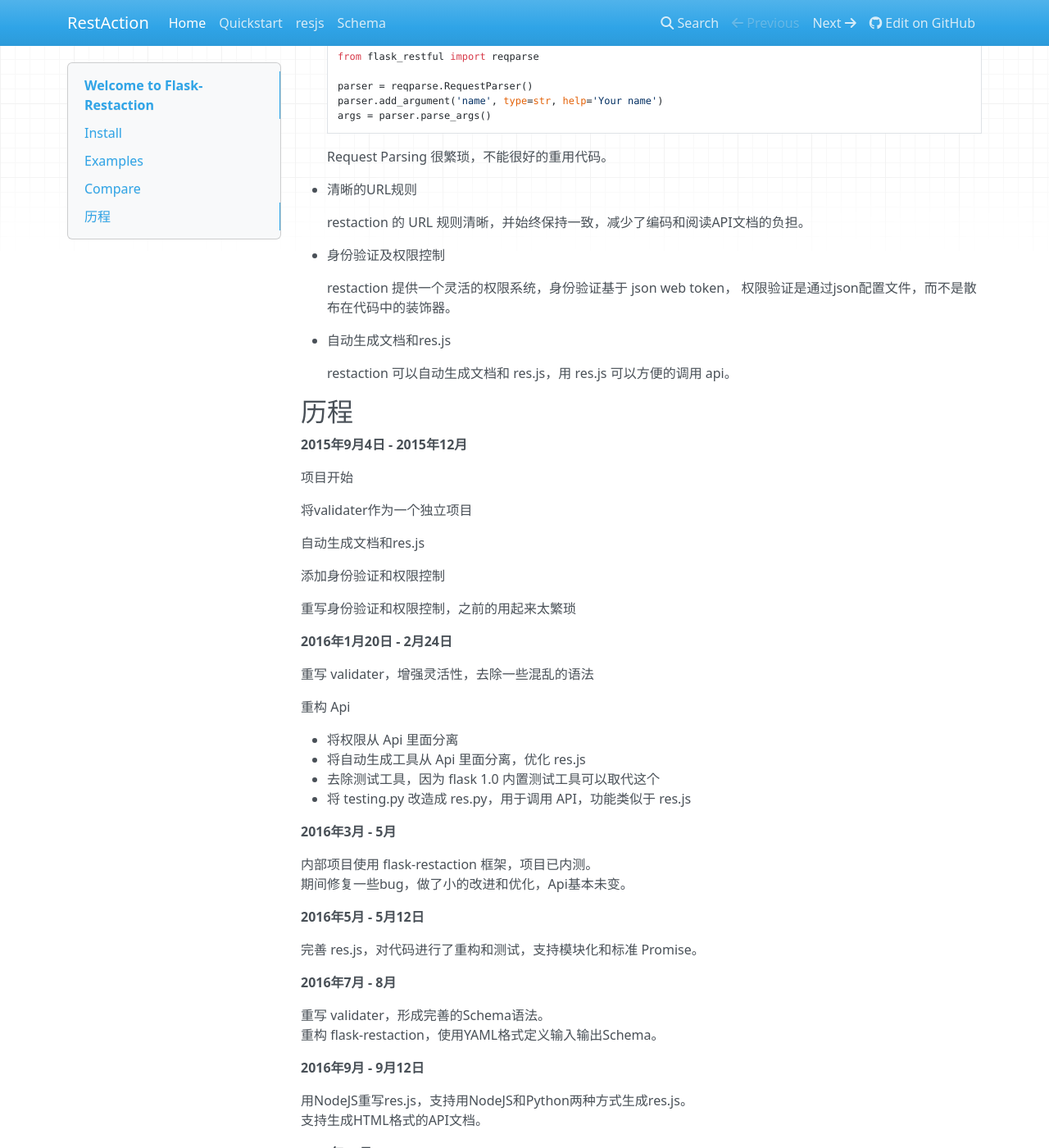
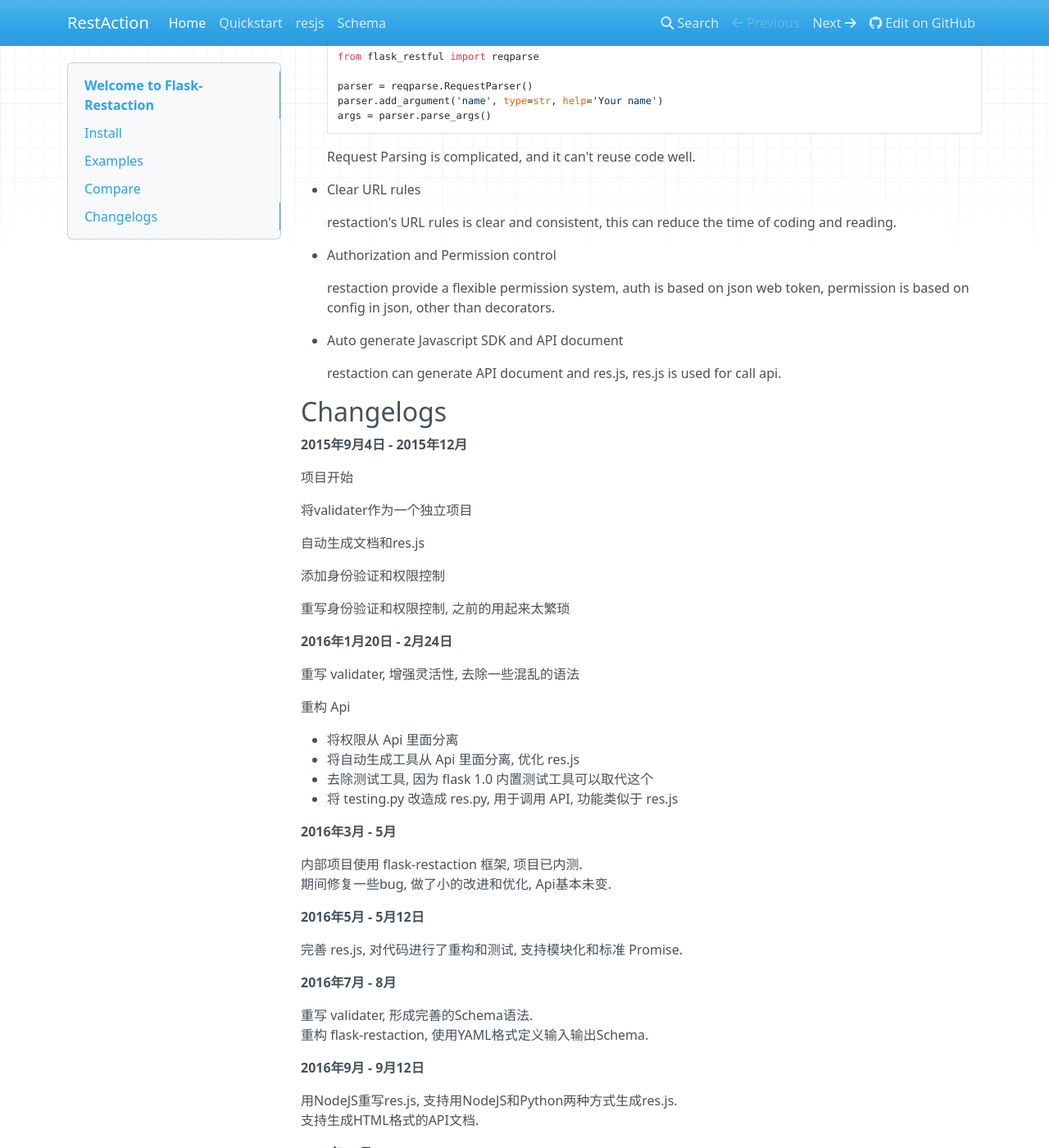
Before and after one commit to restaction/docs-en, an MkDocs documentation site: the page built from docs/index.md, in a window 1280 px wide and 1400 px high, scrolled down 1000 px. Shown: the whole window at 82% size. Built offline with MkDocs 1.6.1, drawn with Linux system fonts in a browser that asks for light colours; nearby versions of some CDN libraries; old or Windows-style settings are respelled for this version of MkDocs; some of the changed text lies outside the part shown.

Commit message:
translate index and resjs

```diff
--- a/docs/index.md
+++ b/docs/index.md
@@ -22,11 +22,11 @@ Note: Only support Python3.3+
 
 ### flask-restful
 
-flask-restaction 相对于 flask-restful 有什么优势，或是什么特性?
+flask-restaction VS flask-restful:
 
-- 输入输出校验
+- Validation and Serialization
 
-    restaction 是声明式的，简单明确:
+    restaction is declarative, simple and clear:
 
         class Hello:
 
@@ -40,9 +40,10 @@ flask-restaction 相对于 flask-restful 有什么优势，或是什么特性?
                     message?str: Welcome message
                 """
 
-    restaction 的输出校验和输入校验一样简单，而且可以序列化任意类型的对象。
+    restaction's serialization is sample as validation, and it can serialize
+    any type objects.
 
-    restful 中叫做 Request Parsing:
+    restful use Request Parsing:
 
         from flask_restful import reqparse
 
@@ -50,23 +51,24 @@ flask-restaction 相对于 flask-restful 有什么优势，或是什么特性?
         parser.add_argument('name', type=str, help='Your name')
         args = parser.parse_args()
 
-    Request Parsing 很繁琐，不能很好的重用代码。
+    Request Parsing is complicated, and it can't reuse code well.
 
-- 清晰的URL规则
+- Clear URL rules
 
-    restaction 的 URL 规则清晰，并始终保持一致，减少了编码和阅读API文档的负担。
+    restaction's URL rules is clear and consistent, this can reduce the time of
+    coding and reading.
 
-- 身份验证及权限控制
+- Authorization and Permission control
 
-    restaction 提供一个灵活的权限系统，身份验证基于 json web token，
-    权限验证是通过json配置文件，而不是散布在代码中的装饰器。
+    restaction provide a flexible permission system, auth is based on json web token,
+    permission is based on config in json, other than decorators.
 
-- 自动生成文档和res.js
+- Auto generate Javascript SDK and API document
 
-    restaction 可以自动生成文档和 res.js，用 res.js 可以方便的调用 api。
+    restaction can generate API document and res.js, res.js is used for call api.
 
 
-## 历程
+## Changelogs
 
 **2015年9月4日 - 2015年12月**
 
@@ -78,40 +80,40 @@ flask-restaction 相对于 flask-restful 有什么优势，或是什么特性?
 
 添加身份验证和权限控制
 
-重写身份验证和权限控制，之前的用起来太繁琐
+重写身份验证和权限控制, 之前的用起来太繁琐
 
 
 **2016年1月20日 - 2月24日**
 
-重写 validater，增强灵活性，去除一些混乱的语法
+重写 validater, 增强灵活性, 去除一些混乱的语法
 
 重构 Api
 
 - 将权限从 Api 里面分离
-- 将自动生成工具从 Api 里面分离，优化 res.js
-- 去除测试工具，因为 flask 1.0 内置测试工具可以取代这个
-- 将 testing.py 改造成 res.py，用于调用 API，功能类似于 res.js
+- 将自动生成工具从 Api 里面分离, 优化 res.js
+- 去除测试工具, 因为 flask 1.0 内置测试工具可以取代这个
+- 将 testing.py 改造成 res.py, 用于调用 API, 功能类似于 res.js
 
 **2016年3月 - 5月**
 
-内部项目使用 flask-restaction 框架，项目已内测。
-期间修复一些bug，做了小的改进和优化，Api基本未变。
+内部项目使用 flask-restaction 框架, 项目已内测.
+期间修复一些bug, 做了小的改进和优化, Api基本未变.
 
 **2016年5月 - 5月12日**
 
-完善 res.js，对代码进行了重构和测试，支持模块化和标准 Promise。
+完善 res.js, 对代码进行了重构和测试, 支持模块化和标准 Promise.
 
 **2016年7月 - 8月**
 
-重写 validater，形成完善的Schema语法。
-重构 flask-restaction，使用YAML格式定义输入输出Schema。
+重写 validater, 形成完善的Schema语法.
+重构 flask-restaction, 使用YAML格式定义输入输出Schema.
 
 **2016年9月 - 9月12日**
 
-用NodeJS重写res.js，支持用NodeJS和Python两种方式生成res.js。
-支持生成HTML格式的API文档。
+用NodeJS重写res.js, 支持用NodeJS和Python两种方式生成res.js.
+支持生成HTML格式的API文档.
 
 **2016年10月**
 
-重构权限功能，独立出TokenAuth，增加灵活性和可拓展性。
-Validater更名为Validr。
+重构权限功能, 独立出TokenAuth, 增加灵活性和可拓展性.
+Validater更名为Validr.
```
Also changed, not shown: docs/resjs.md (+22 -22 lines).
